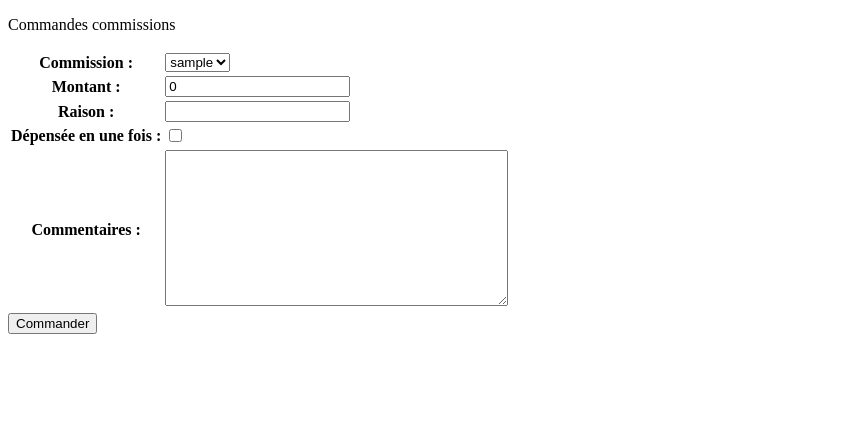
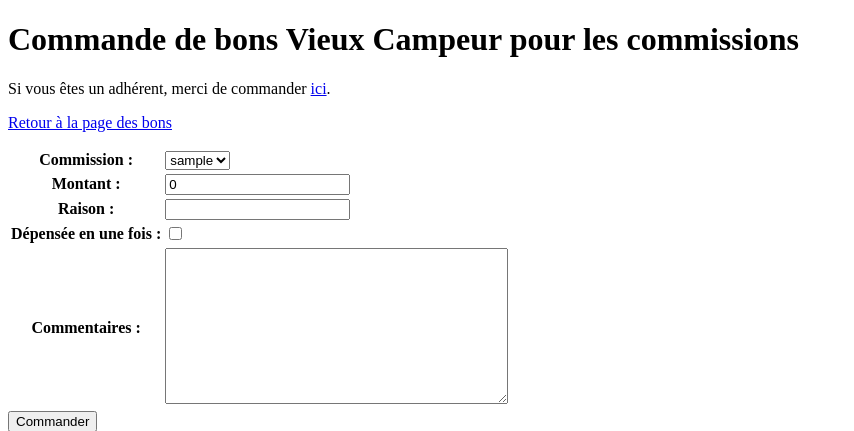
Before and after one commit to Vayel/GUCEM-BVC, a Django app: a page that uses bvc/templates/bvc/place_commission_command.html in a window 1280 px wide. Shown: the top 431 px of the page, without its empty margins (0-854 px from the left). Run offline with Django 3.2, Linux system fonts and the light colour scheme; tables that the repository leaves empty hold one stand-in row (values such as "Sample post").

Commit message:
Add navigation links

```diff
--- a/bvc/templates/bvc/home.html
+++ b/bvc/templates/bvc/home.html
@@ -8,11 +8,11 @@
 
 <p>
   Questions : <strong>{{ bvc_manager_mail }}</strong>
+</p>
 
 <p>
   Vous pouvez recevoir par mail la liste de vos commandes en cours en remplissant
   ce formulaire :
-</p>
 
 <form action="{% url 'bvc:send_command_summary' %}" method="POST">
   {% csrf_token %}
@@ -83,7 +83,7 @@
 </p>
 
 
-<h3>Passer commande</h3>
+<h3 id="passer-commande">Passer commande</h3>
 
 <p>
   Si vous êtes une <strong>commission</strong>, merci de commander sur
--- a/bvc/templates/bvc/place_commission_command.html
+++ b/bvc/templates/bvc/place_commission_command.html
@@ -4,7 +4,15 @@
 {% block title %}Commandes BVC commission{% endblock %}
 
 {% block contents %}
-<p>Commandes commissions</p>
+<h1>Commande de bons Vieux Campeur pour les commissions</h1>
+
+<p>
+  Si vous êtes un adhérent, merci de commander <a href="{% url 'bvc:home' %}#passer-commande">ici</a>.
+</p>
+
+<p>
+  <a href="{% url 'bvc:home' %}">Retour à la page des bons</a>
+</p>
 
 <form action="{% url 'bvc:place_commission_command' %}" method="POST">
   {% csrf_token %}
```
